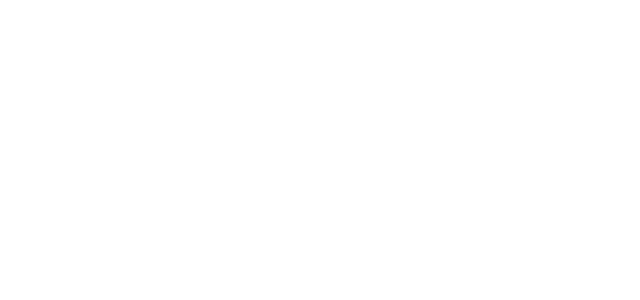
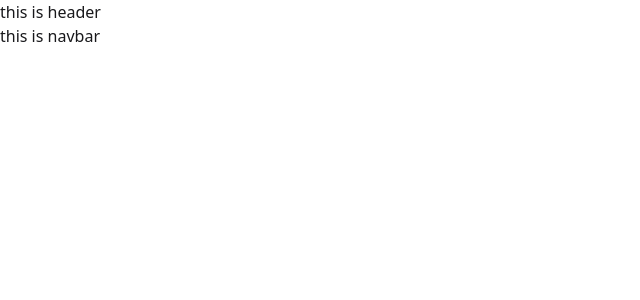
Before and after one commit to raselahmed2023/news_next, a Next.js app: page / in a window 1280 px wide. Shown: the top 300 px of the page, without its empty margins (0-640 px from the left). Built offline with nearby package versions, Linux system fonts and the light colour scheme.

Commit message:
page layout is done

```diff
--- /dev/null
+++ b/src/app/(auth)/layout.jsx
@@ -0,0 +1,14 @@
+import Navbar from '@/components/Navbar';
+import React from 'react';
+
+const AuthLayout = ({children}) => {
+    return (
+        <div>
+            <Navbar></Navbar>
+            {children}
+
+        </div>
+    );
+};
+
+export default AuthLayout;
--- /dev/null
+++ b/src/app/(auth)/login/page.jsx
@@ -0,0 +1,11 @@
+import React from 'react';
+
+const LoginPage = () => {
+    return (
+        <div>
+
+        </div>
+    );
+};
+
+export default LoginPage;
--- /dev/null
+++ b/src/app/(auth)/register/page.jsx
@@ -0,0 +1,11 @@
+import React from 'react';
+
+const RegisterPage = () => {
+    return (
+        <div>
+
+        </div>
+    );
+};
+
+export default RegisterPage;
--- /dev/null
+++ b/src/app/(main)/layout.jsx
@@ -0,0 +1,17 @@
+import Header from '@/components/Header';
+import Navbar from '@/components/Navbar';
+import React from 'react';
+
+const layout = ({children}) => {
+    return (
+        <div>
+            <Header></Header>
+            <Navbar></Navbar>
+
+            {children}
+
+        </div>
+    );
+};
+
+export default layout;
--- /dev/null
+++ b/src/app/(main)/news/[id]/page.jsx
@@ -0,0 +1,11 @@
+import React from 'react';
+
+const DetailsNews = () => {
+    return (
+        <div>
+
+        </div>
+    );
+};
+
+export default DetailsNews;
--- a/src/app/layout.js
+++ b/src/app/layout.js
@@ -12,7 +12,7 @@ const geistMono = Geist_Mono({
 });
 
 export const metadata = {
-  title: "Create Next App",
+  title: "Dragon News",
   description: "Generated by create next app",
 };
 
--- /dev/null
+++ b/src/components/Header.jsx
@@ -0,0 +1,11 @@
+import React from 'react';
+
+const Header = () => {
+    return (
+        <div>
+            this is header
+        </div>
+    );
+};
+
+export default Header;
--- /dev/null
+++ b/src/components/Navbar.jsx
@@ -0,0 +1,11 @@
+import React from 'react';
+
+const Navbar = () => {
+    return (
+        <div>
+            this is navbar
+        </div>
+    );
+};
+
+export default Navbar;
```
Also changed, not shown: src/app/(main)/page.js (renamed from src/app/page.js), 1 other file (tests, documents, lock files or other folders).
